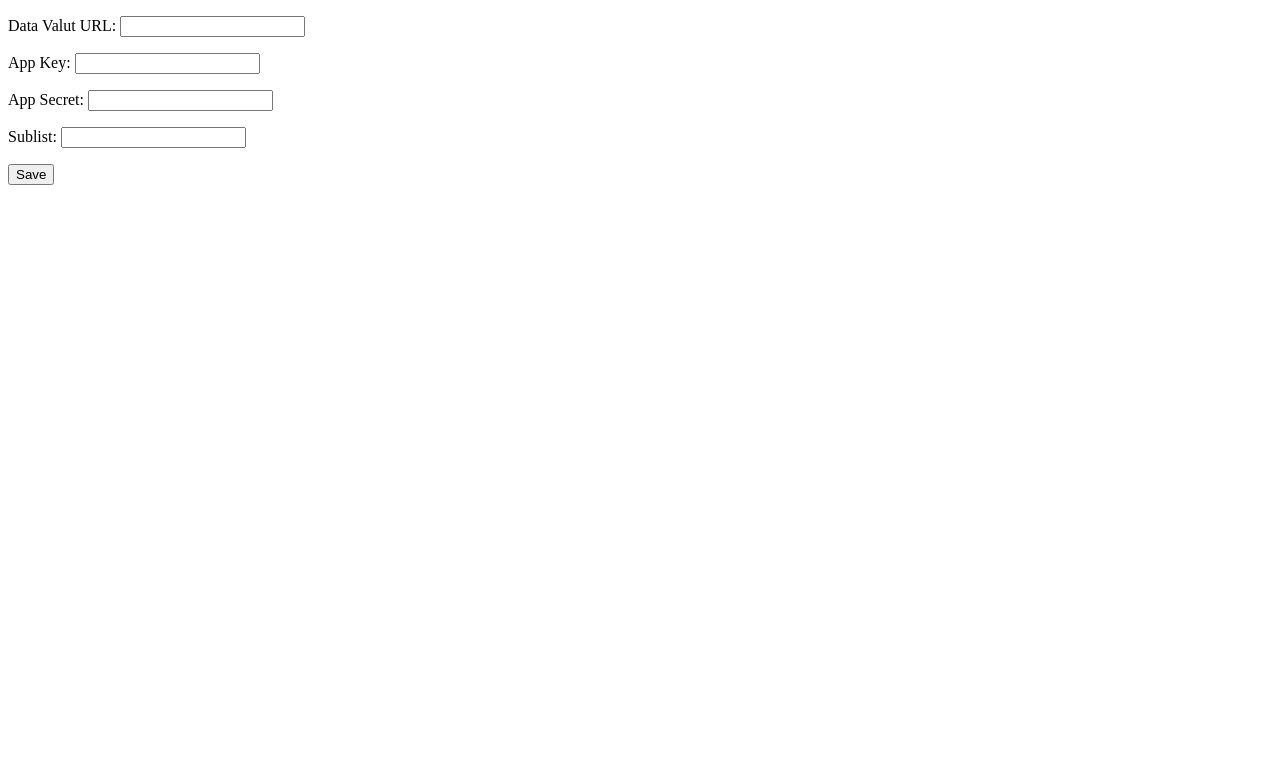
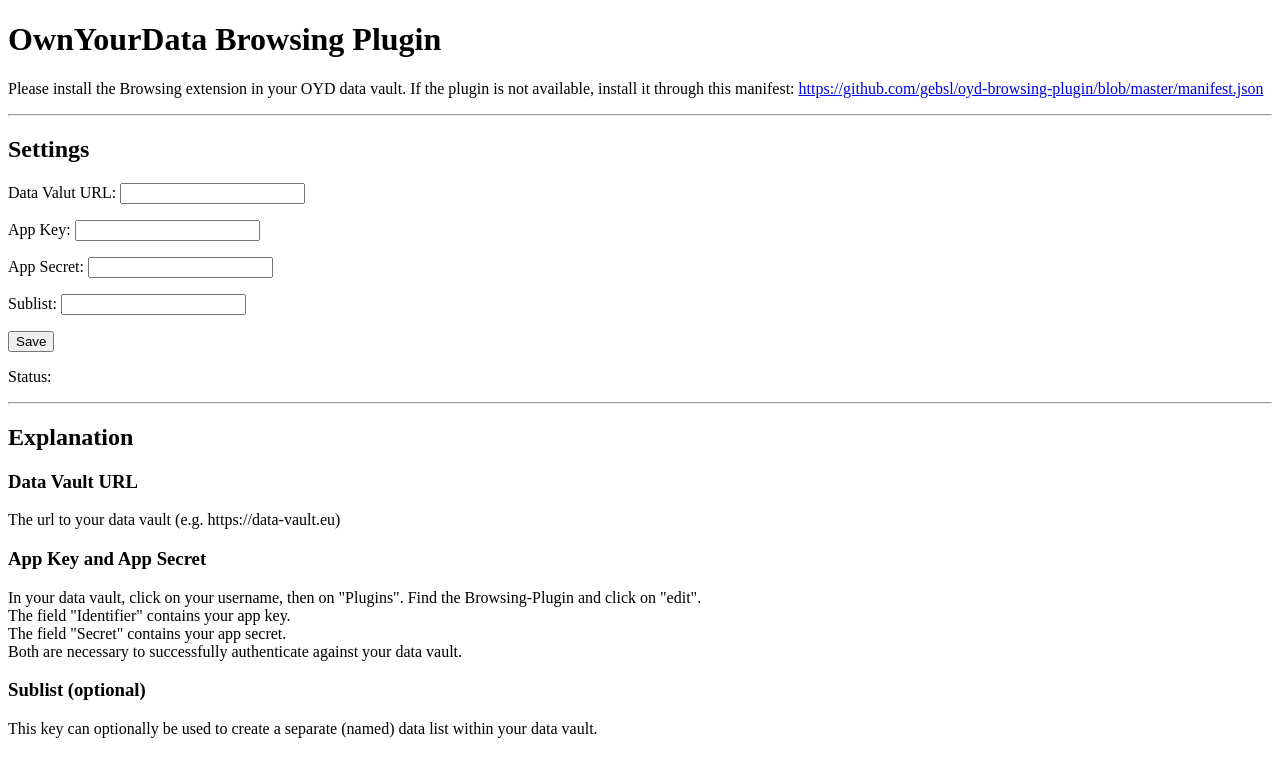
Before and after one commit to gebsl/oyd-browsing-plugin, a website built with webpack: page options.html in a window 1280 px wide. Built offline with nearby package versions, Linux system fonts and the light colour scheme; some packages are replaced by stand-ins of ours.

Commit message:
Added Logos and better description

```diff
--- a/options.html
+++ b/options.html
@@ -1,11 +1,22 @@
 <!DOCTYPE html>
 
 <html>
+
 <head>
-    <meta charset="utf-8"/>
+  <meta charset="utf-8" />
 </head>
 
 <body>
+  <h1>OwnYourData Browsing Plugin</h1>
+  <p>
+    Please install the Browsing extension in your OYD data vault. If the plugin is not available, install it through
+    this manifest: <a
+      href="https://github.com/gebsl/oyd-browsing-plugin/blob/master/manifest.json">https://github.com/gebsl/oyd-browsing-plugin/blob/master/manifest.json</a>
+  </p>
+
+  <hr>
+
+  <h2>Settings</h2>
   <form>
     <p>
       <label for="txtDataVaultUrl">Data Valut URL:</label>
@@ -24,8 +35,31 @@
       <input id="txtSublist" type="text" />
     </p>
     <button type="submit">Save</button>
-      <p id="validity"></p>
+    <p>Status: <span id="validity"></span></p>
   </form>
+
+  <hr>
+
+  <h2>Explanation</h2>
+  <h3>Data Vault URL</h3>
+  <p>
+    The url to your data vault (e.g. https://data-vault.eu)
+  </p>
+  <h3>App Key and App Secret</h3>
+  <p>
+    In your data vault, click on your username, then on "Plugins". Find the Browsing-Plugin and click on "edit".
+    <br>
+    The field "Identifier" contains your app key.
+    <br>
+    The field "Secret" contains your app secret.
+    <br>
+    Both are necessary to successfully authenticate against your data vault.
+  </p>
+  <h3>Sublist (optional)</h3>
+  <p>
+    This key can optionally be used to create a separate (named) data list within your data vault.
+  </p>
   <script src="dist/options.js"></script>
 </body>
+
 </html>
--- a/src/options.js
+++ b/src/options.js
@@ -26,7 +26,7 @@ async function checkValidity(data) {
   validityElement.textContent =
     isValid ?
       'Everything ok :)' :
-      'Your input seems to be invalid :(';
+      'Your input seems to be invalid. No data will be tracked :(';
 }
 
 function saveOptions(e) {
```
Also changed, not shown: assets/app_logo.png (added), assets/app_logo_128.png (added), assets/app_logo_24.png (added), assets/app_logo_32.png (added), assets/app_logo_48.png (added), assets/app_logo_64.png (added), manifest.json. Lines whose indentation alone changed are shown as unchanged.
